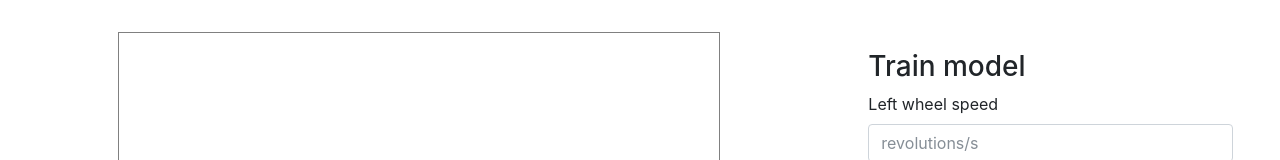
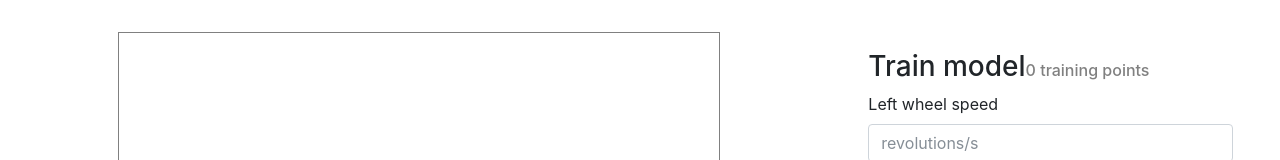
Before and after one commit to MikaOY/path-following-ai-simulation, an Angular app: page / in a window 1280 px wide. Shown: the top 160 px of the page. Built offline with nearby package versions, Linux system fonts and the light colour scheme; what ml-regression-multivariate-linear would draw is missing.

Commit message:
added training points indicator

```diff
--- a/src/app/app.component.html
+++ b/src/app/app.component.html
@@ -18,7 +18,8 @@
       <!-- command inputs to train movement -->
       <div class="options">
         <form>
-          <h3>Train model</h3>
+          <h3 class="inline">Train model</h3>
+          <h6 class="inline" style="color:gray;">{{this.mlService.outputCommands.length}} training points</h6>
           <div class="form-group">
             <label>Left wheel speed</label>
             <input [(ngModel)]="leftCmd" type="number" name="x" class="form-control" placeholder="revolutions/s">
--- a/src/app/app.component.scss
+++ b/src/app/app.component.scss
@@ -44,6 +44,14 @@ div.options {
   }
 }
 
+.inline {
+  display: inline;
+}
+
+div.form-group {
+  margin-top: 0.5em;
+}
+
 button.full-btn {
   display: block;
   width: 100%;
--- a/src/app/app.component.ts
+++ b/src/app/app.component.ts
@@ -203,8 +203,8 @@ export class AppComponent implements OnInit {
     let newPos: number[] = [oldPos[0] + translation[0], oldPos[1] + translation[1]];
 
     this.mlService.train(this.leftCmd, this.rightCmd, oldPos, newPos);
+    console.log('Recorded inputs = ' + this.mlService.outputCommands.length);
 
-    // TODO: add training points indicator
     // TODO: show bot when exec cmd
     // TODO: update bot center pos
     // TODO: add reset bot option
--- a/src/app/ml.service.ts
+++ b/src/app/ml.service.ts
@@ -15,8 +15,8 @@ export class MlService {
 
   // service properties
   private regressionModel;
-  private inputPositionChanges: number[][] = [];
-  private outputCommands: number[][] = [];
+  public inputPositionChanges: number[][] = [];
+  public outputCommands: number[][] = [];
 
   constructor() { }
 
```
Also changed, not shown: src/assets/Sunday night progress 2017-11-26 at 9.37.49 PM.png (added).
